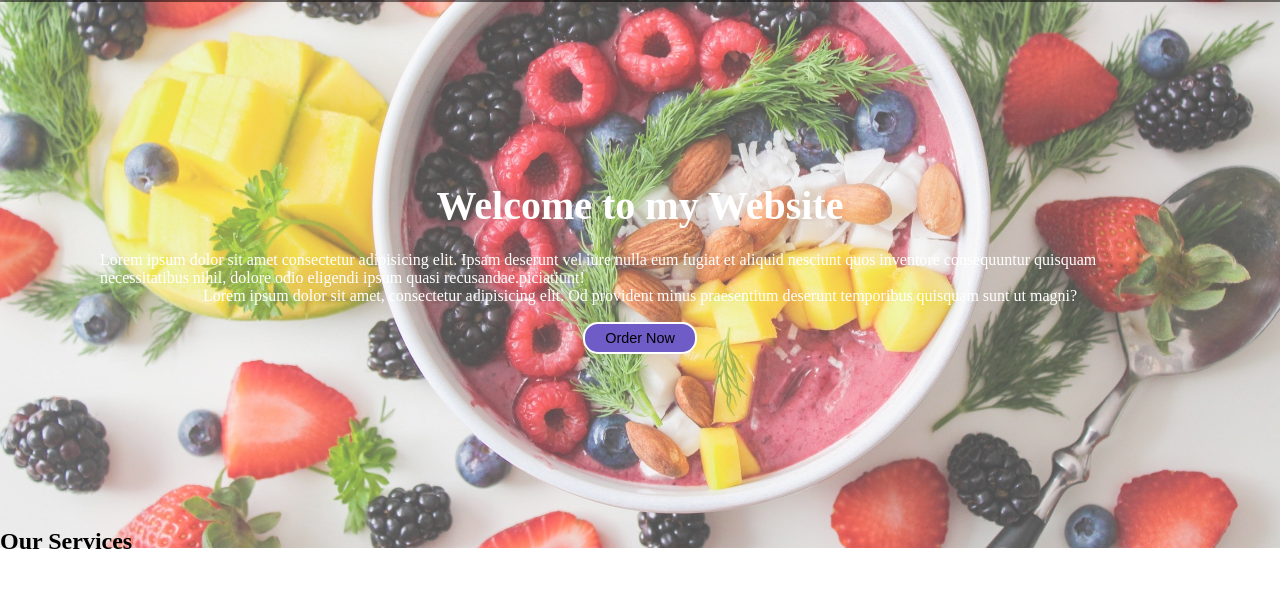
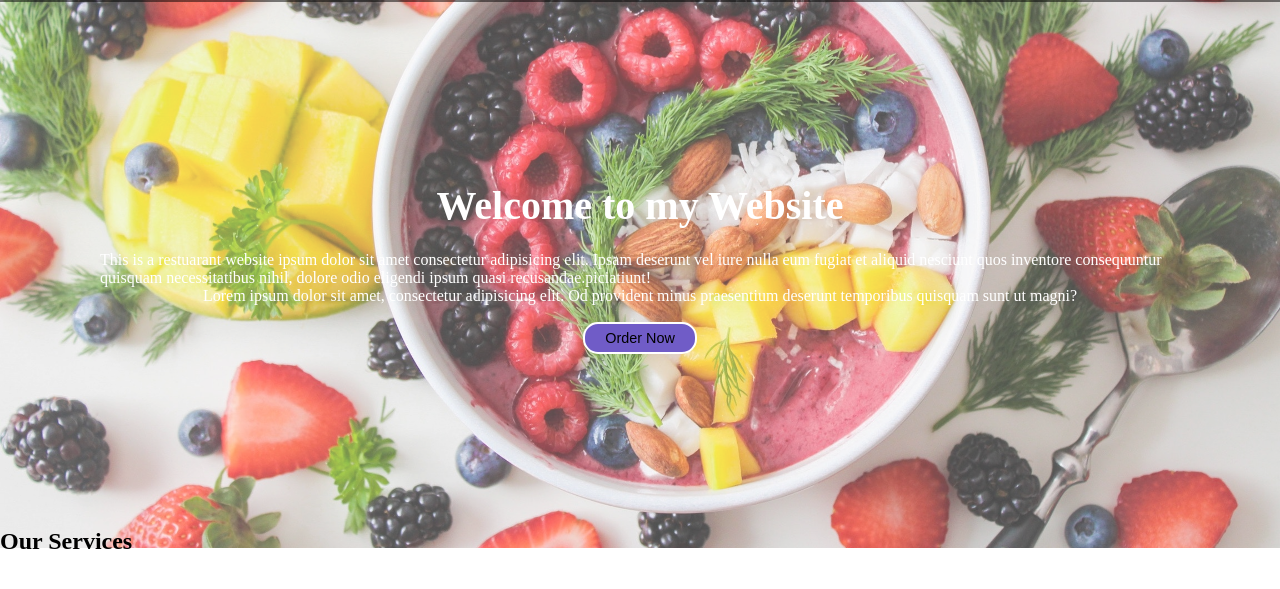
Before and after one commit to Ankitjais27/Slack-Restaurant-Website, a plain HTML site: page index.html in a window 1280 px wide. Shown: the part 92-681 px from the top of the page. Drawn offline with Linux system fonts and the light colour scheme.

Commit message:
changed index.html

```diff
--- a/index.html
+++ b/index.html
@@ -28,7 +28,7 @@
     </nav>
     <section id="home">
         <h1 class="hprimary">Welcome to my Website</h1>
-        <p>Lorem ipsum dolor sit amet consectetur adipisicing elit. Ipsam deserunt vel iure nulla eum fugiat et aliquid
+        <p>This  is a restuarant website ipsum dolor sit amet consectetur adipisicing elit. Ipsam deserunt vel iure nulla eum fugiat et aliquid
             nesciunt quos inventore consequuntur quisquam necessitatibus nihil, dolore odio eligendi ipsum quasi
             recusandae.piciatiunt!
         </p>
```
